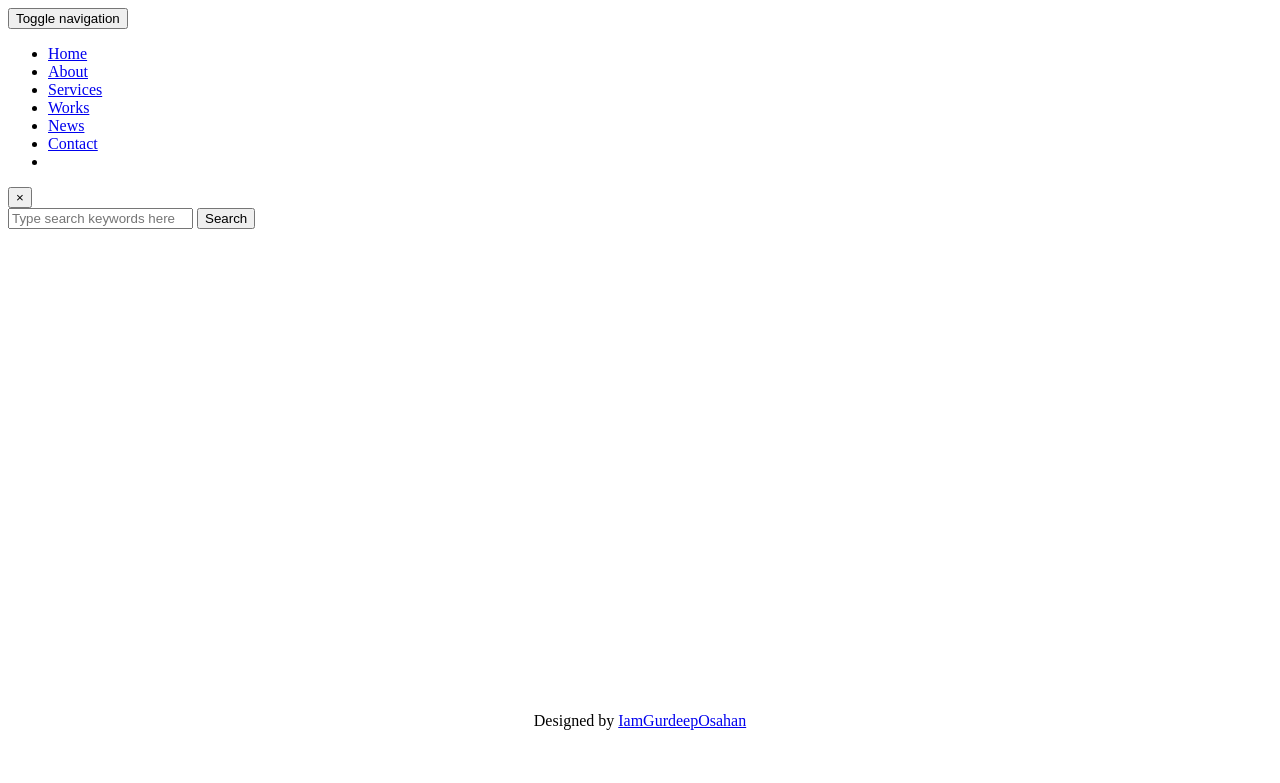
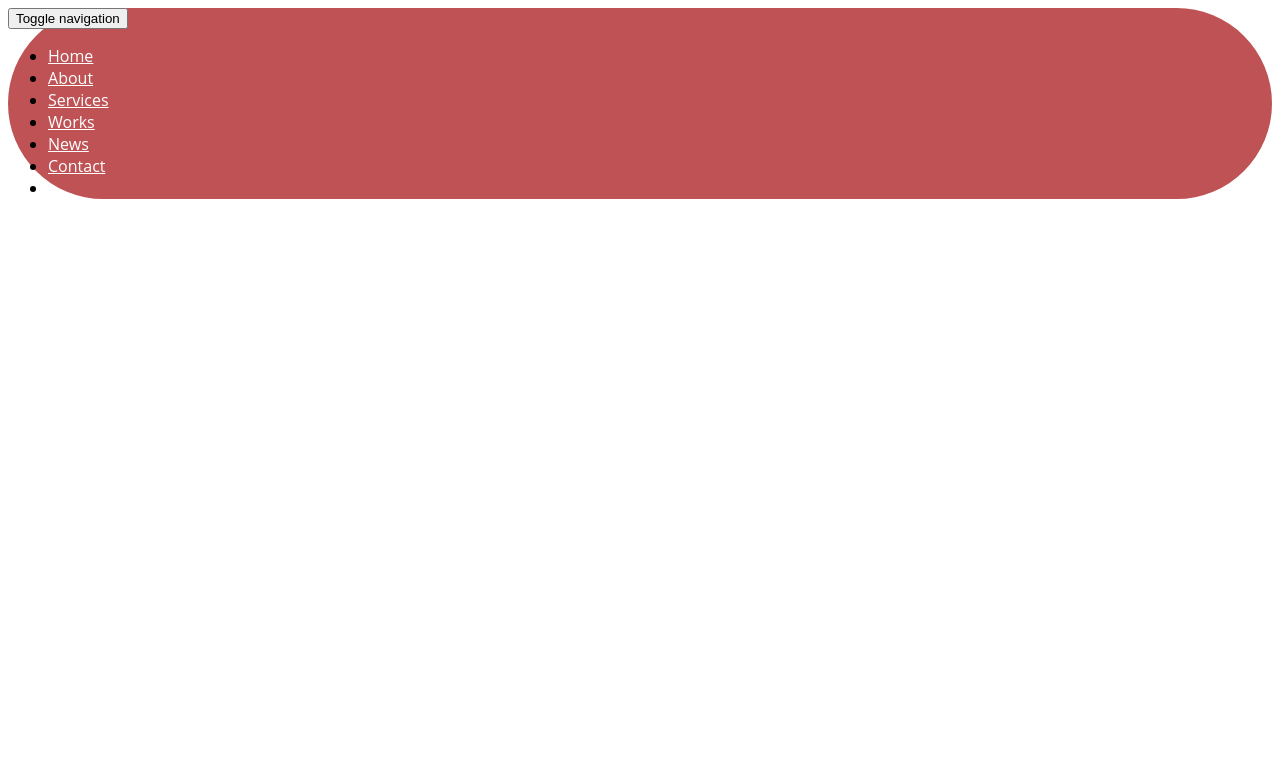
Before and after one commit to missnerea/personal-gallery, a Django app: template gallery/pgallery/templates/navbar.html in a window 1280 px wide. Shown: the top 783 px of the page. Run offline with Django 3.2, Linux system fonts and the light colour scheme; the template is opened without the code that fills it, so the values that code supplies are empty.

Commit message:
add css for navbar

```diff
--- a/gallery/pgallery/templates/navbar.html
+++ b/gallery/pgallery/templates/navbar.html
@@ -48,3 +48,115 @@
 
               </div>
           </div>
+
+          <style>
+          body
+{
+    font-family: 'Open Sans', sans-serif;
+    }
+
+.popup-box-on {
+    display: block !important;
+}
+.off {
+    display: none;
+}
+.chat_box .chat_message_wrapper ul.chat_message > li + li {
+    margin-top: 4px;
+}
+
+#search.open {
+    opacity: 1;
+    transform: translate(0px, 0px) scale(1, 1);
+}
+#search {
+    background-color: #fff;
+    height: 100%;
+    left: 0;
+    position: fixed;
+    top: 0;
+    transition: all 0.5s ease-in-out 0s;
+    width: 100%;
+    z-index: 2000;
+}
+#search .close {
+    color: #be5254;
+    font-size: 40px;
+    opacity: 1;
+    padding: 10px 17px;
+    position: fixed;
+    right: 15px;
+    top: 15px;
+}
+button.close {
+    background: transparent none repeat scroll 0 0;
+    border: 0 none;
+    cursor: pointer;
+}
+.close {
+    float: right;
+    font-weight: bold;
+    line-height: 1;
+    text-shadow: 0 1px 0 #fff;
+}
+
+#search input[type="text"] {
+    background: rgba(0, 0, 0, 0) none repeat scroll 0 0;
+    border: 0 none;
+    color: #333;
+    font-family: "Open Sans",sans-serif;
+    font-size: 50px;
+    font-weight: 300;
+    margin: -51px auto 0;
+    outline: medium none;
+    padding-left: 30px;
+    padding-right: 30px;
+    position: absolute;
+    text-align: center;
+    top: 50%;
+    width: 100%;
+}
+#search .btn {
+    left: 50%;
+    margin-top: 60px;
+    padding: 10px 50px;
+    position: absolute;
+    top: 50%;
+    transform: translateX(-50%);
+}
+nav {
+    background: #be5254 none repeat scroll 0 0 !important;
+    border: medium none !important;
+    border-radius: 151px !important;
+}
+.s-icon a {
+    background: #fff none repeat scroll 0 0 !important;
+    border-radius: 40px !important;
+    color: #be5254 !important;
+    font-size: 26px;
+    height: 44px;
+    margin: 3px -12px 0 0;
+    padding: 7px 0 0 !important;
+    text-align: center;
+    width: 44px;
+}
+.navbar-inverse .navbar-nav > li > a {
+    color: #fff;
+}
+.navbar-inverse .navbar-brand {
+    background: #fff none repeat scroll 0 0 !important;
+    border-radius: 50px;
+     color: #be5254 !important;
+    height: auto;
+    margin: 3px 0 2px -12px !important;
+    padding: 12px 20px !important;
+}
+.btn-lg, .btn-group-lg > .btn {
+    border-radius: 153px;
+    font-size: 29px;
+}
+.btn-site {
+    background: #be5254 none repeat scroll 0 0;
+    color: #fff !important;
+}
+          </style>
```
